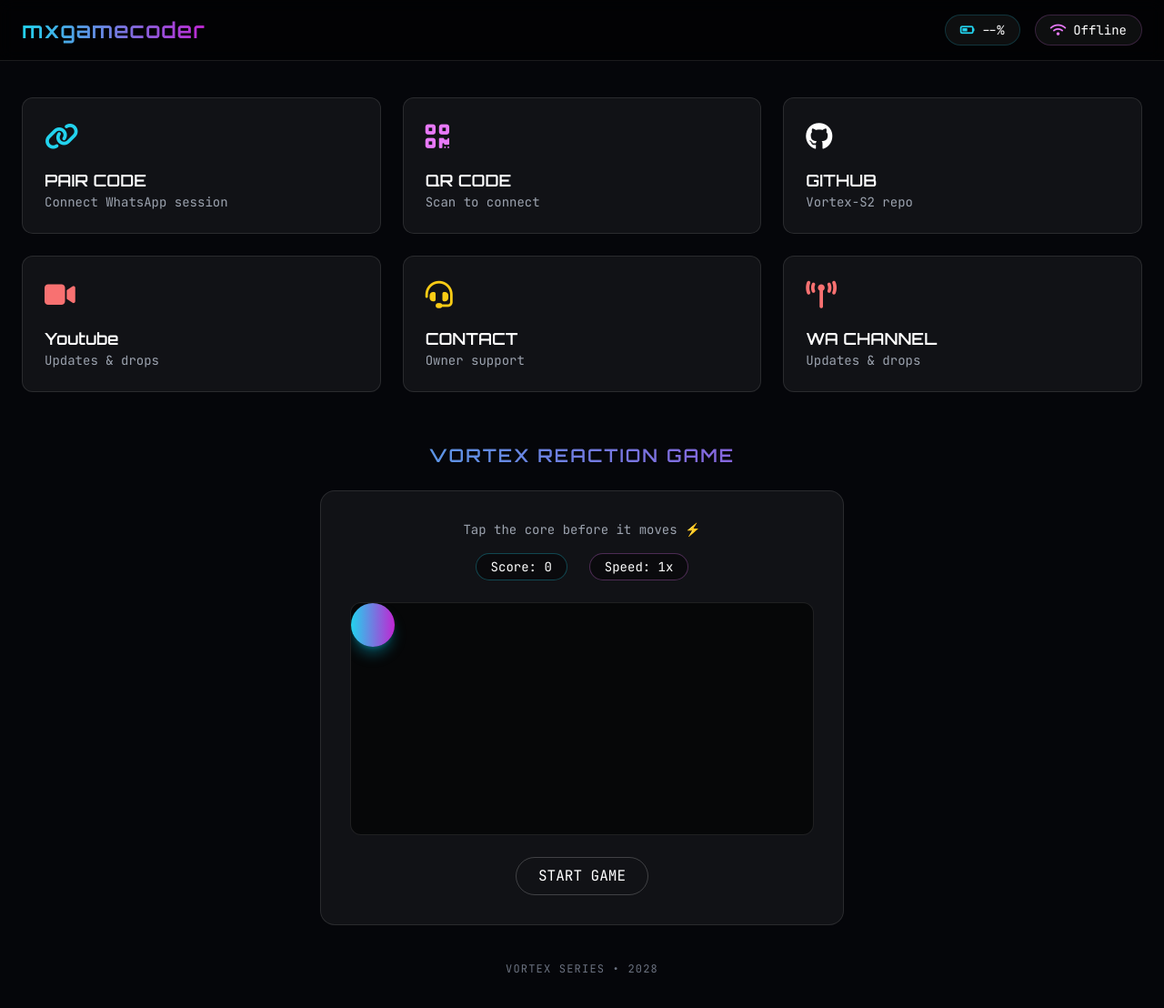
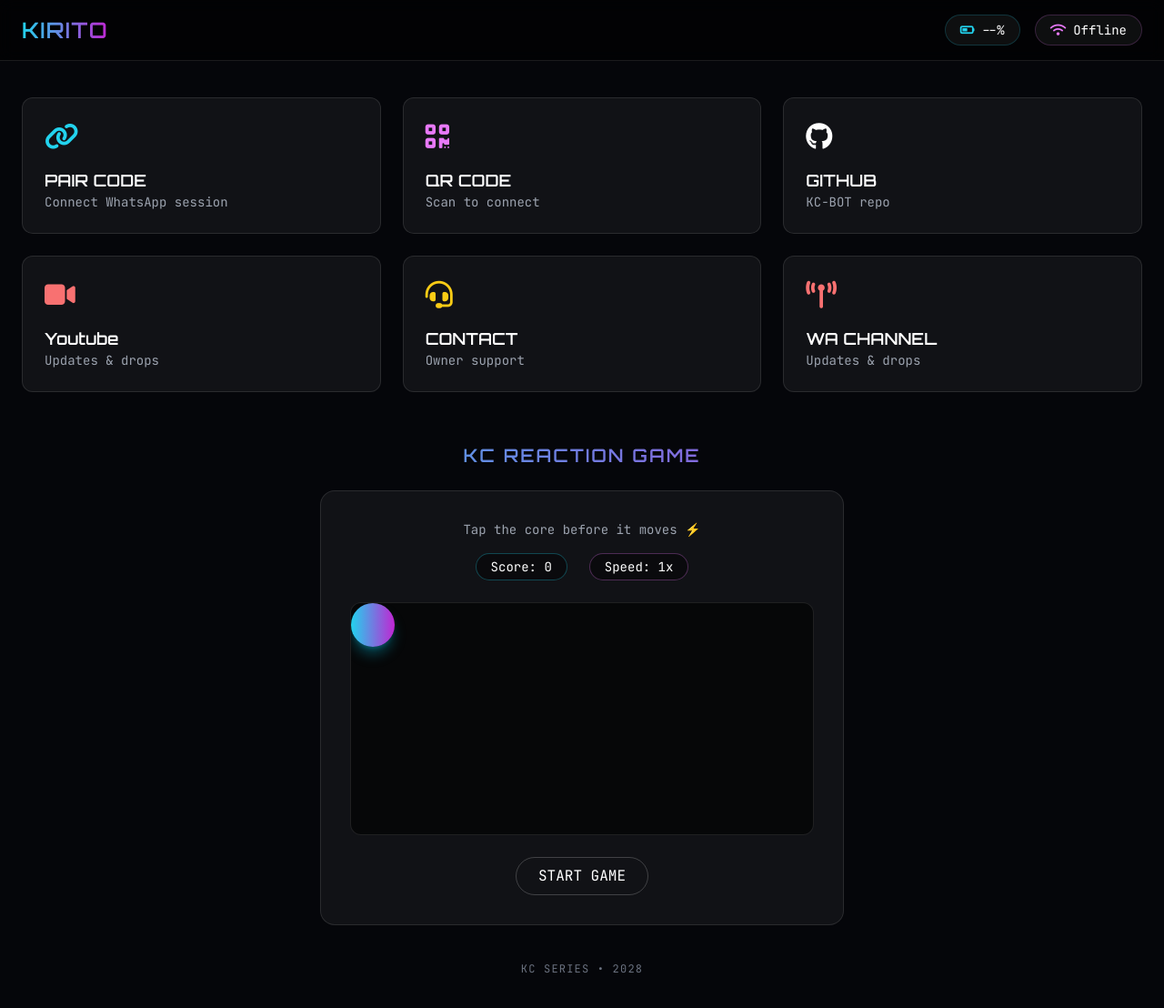
Before and after one commit to Stormjake/KC-BOT, a website: page main.html in a window 1280 px wide. Shown: the whole page at 91% size. Drawn offline with nearby package versions, Linux system fonts and the light colour scheme; no server answers.

Commit message:
Update main.html

```diff
--- a/main.html
+++ b/main.html
@@ -3,7 +3,7 @@
 <head>
   <meta charset="UTF-8">
   <meta name="viewport" content="width=device-width, initial-scale=1.0">
-  <title>Vortex Session</title>
+  <title>KC Session</title>
 
   <!-- Tailwind -->
   <script src="https://cdn.tailwindcss.com"></script>
@@ -27,7 +27,7 @@
   <div class="max-w-7xl mx-auto px-6 py-4 flex justify-between items-center">
 
     <h1 class="orbitron text-2xl tracking-wider bg-gradient-to-r from-cyan-400 to-fuchsia-600 bg-clip-text text-transparent">
-      mxgamecoder
+      KIRITO
     </h1>
 
     <div class="flex gap-4 text-sm">
@@ -70,7 +70,7 @@
         class="cursor-pointer bg-white/5 border border-white/10 rounded-xl p-6 hover:border-white/40 hover:bg-white/10 transition">
         <i class="fab fa-github text-3xl text-white mb-4"></i>
         <h3 class="orbitron text-lg">GITHUB</h3>
-        <p class="text-gray-400 text-sm">Vortex-S2 repo</p>
+        <p class="text-gray-400 text-sm">KC-BOT repo</p>
       </div>
 
         <div onclick="location.href='https://www.youtube.com/@mxgamecoder'"
@@ -100,7 +100,7 @@
 <section class="mt-14">
 
   <h2 class="orbitron text-xl mb-6 tracking-widest text-center bg-gradient-to-r from-cyan-400 to-fuchsia-600 bg-clip-text text-transparent">
-    VORTEX REACTION GAME
+    KC REACTION GAME
   </h2>
 
   <div class="max-w-xl mx-auto bg-white/5 border border-white/10 rounded-2xl p-8 text-center">
@@ -141,7 +141,7 @@
 
     <!-- FOOT NOTE -->
     <div class="mt-10 text-center text-xs text-gray-500 tracking-widest">
-      VORTEX SERIES • 2028
+      KC SERIES • 2028
     </div>
 
   </div>
```
